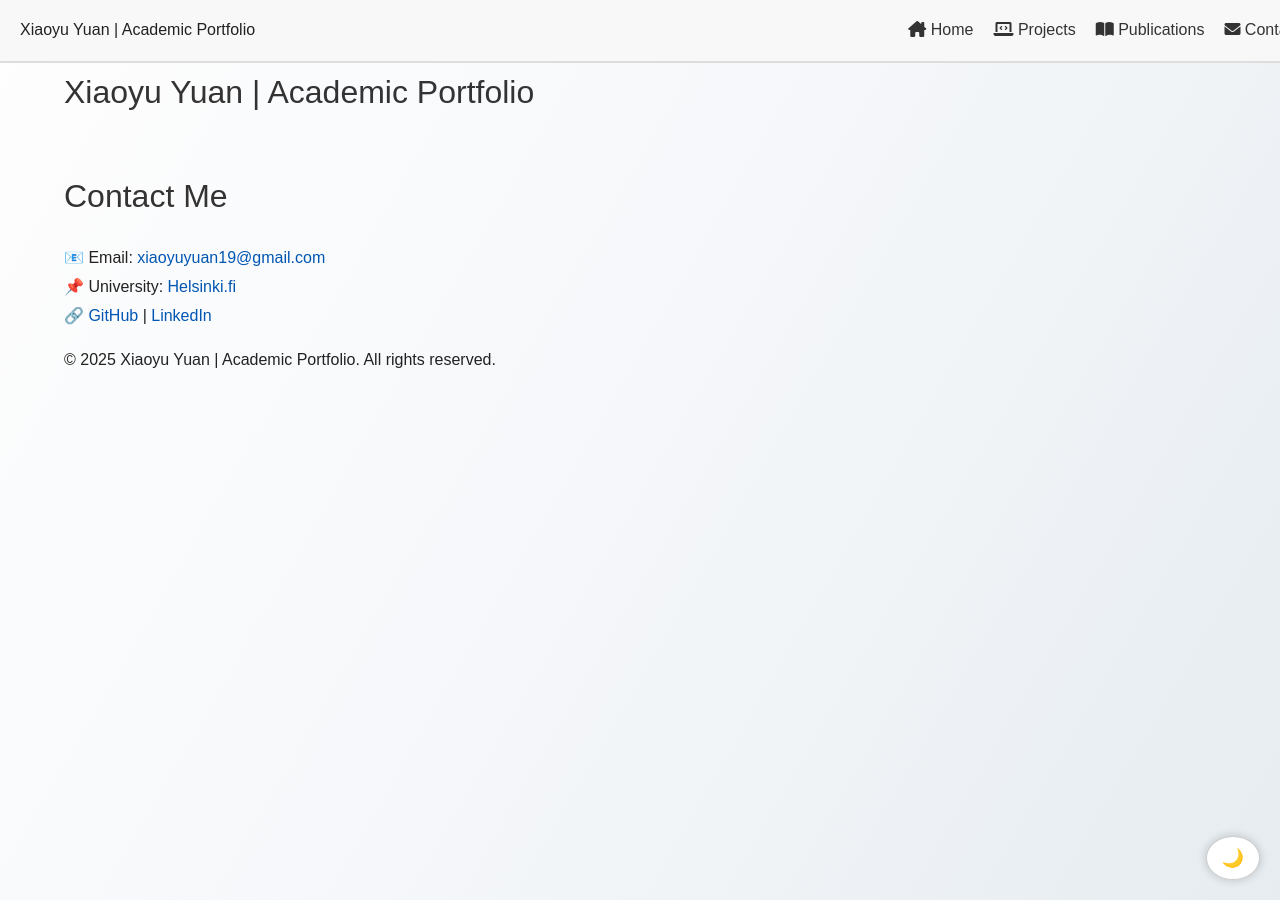
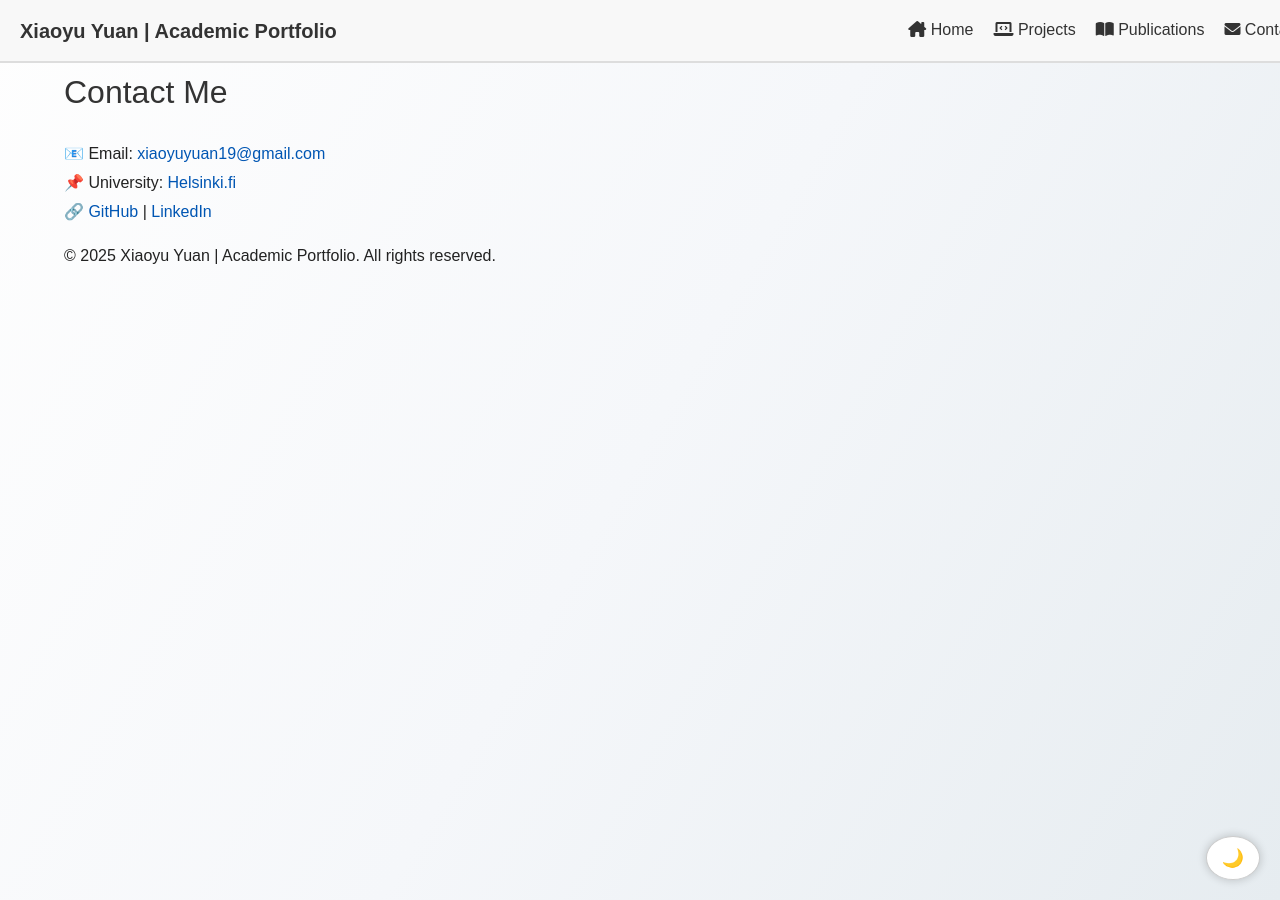
Before and after one commit to XiaoyuYuan19/portfolio, a Jekyll site: the page built from contact.md, in a window 1280 px wide. Built offline with Jekyll 4.4.1, drawn with Linux system fonts in a browser that asks for light colours.

Commit message:
Update default.html

```diff
--- a/_layouts/default.html
+++ b/_layouts/default.html
@@ -17,9 +17,8 @@
 </head>
 <body>
     <header>
-        <h1>{{ site.title }}</h1>
         <nav class="navbar">
-            <p>Xiaoyu Yuan | Academic Portfolio</p>
+            <a href="/portfolio" class="logo">Xiaoyu Yuan | Academic Portfolio</a>
             <ul>
                 <li><a href="/portfolio/"><i class="fa-solid fa-house-chimney"></i> Home</a></li>
                 <li><a href="/portfolio/projects/"><i class="fa-solid fa-laptop-code"></i> Projects</a></li>
```
